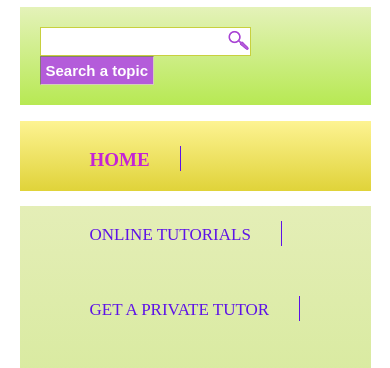
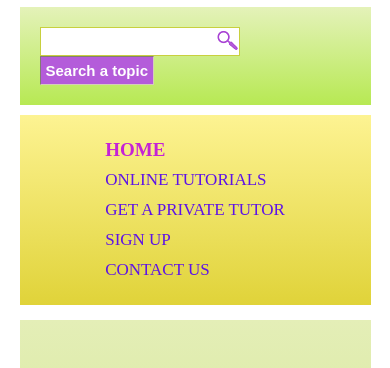
Before and after one commit to ShanaeL29/maths-website, a plain HTML site: page index.html in a window 390 px wide. Shown: the part 104-472 px from the top of the page. Drawn offline with Linux system fonts and the light colour scheme.

Commit message:
updated styling of nav menu to be responsive with media query

```diff
--- a/css/styling.css
+++ b/css/styling.css
@@ -17,7 +17,7 @@ body {
 
 header {
     /* height: 100px; */
-    padding-top: 10px;
+    padding: 10px 0;
     display: flex;
     flex-wrap: wrap;
 }
@@ -51,8 +51,8 @@ h1 a {
 
     /* flexbox transition */
     /* min-width: 400px; */
+    display: flex;
     flex: 50%;
-    display: flex;
     justify-content: center;
     align-items: center;
     padding: 20px;
@@ -61,17 +61,17 @@ h1 a {
 /* header: HTML elements that only consist of floating elements is going to behave as if it doesn't have any elements inside of it. To avoid this we will give the add some height */
 
 .text {
-    /* float: left; */
-    /* width: 200px; */
     /* background-image: url(../assets/search.png);
     background-color: white;
     background-position: center right;
     background-repeat: no-repeat; */
 
-    background: white url(../assets/search.png) right center no-repeat;
+    /* float: left; */
+    width: 200px;
     padding: 5px;
     font-size: 15px;
     color: #E36A0C;
+    background: white url(../assets/search.png) right center no-repeat;
     border: 1px solid #C8D03E;
 }
 
@@ -92,35 +92,34 @@ h1 a {
 /* We are not going to have any other elements in our header but it is good practice to clear the floating elements. */
 
 #menu {
-    height: 70px;
+    /* height: 70px; */
     background: linear-gradient(#FDF392, #E0D339);
     background: -webkit-linear-gradient(#FDF392, #E0D339);
     background: -moz-linear-gradient(#FDF392, #E0D339);
     background: -o-linear-gradient(#FDF392, #E0D339);
+    /* padding: 7px 0; */
+    padding: 20px 0;
+    display: flex;
+    flex-wrap: wrap;
 }
 
-ul {
+/* ul {
     list-style: none;
-}
+} */
 
-#menu ul li {
-    float: left;
+#menu a {
+    /* float: left; */
     padding: 0 30px;
     border-right: 1.5px solid #5D12E7;
-    height: 25px;
-    margin: 25px 0;
-}
+    height: 30px;
+    /* margin: 25px 0; */
 
-#menu ul li:last-child {
-    border-right: none;
-}
 
-#menu ul li a {
     font-size: 17px;
     text-decoration: none;
     color: #5D12E7;
     /* text-transform: uppercase; */
-    line-height: 27px;
+    line-height: 30px;
     /* the line-height helps us center the links vertically with the borders */
     transition: font-size 0.3s ease;
     /* linear means that the speed of the transition is the same from the beginning to the end */
@@ -131,13 +130,28 @@ ul {
     /* opera */
     -ms-transition: font-size 0.3s ease;
     /* internet explorer */
-
 }
 
-#menu ul li a:hover, #menu ul li a.active {
+#menu a:last-child {
+    border-right: none;
+}
+
+#menu a:hover, #menu a.active {
     font-weight: bold;
     color: #C522D6;
     font-size: 19px;
+}
+
+/* small screens: vertical menu - targeting screens */
+@media screen and (max-width: 700px) {
+    #menu {
+        flex-direction: column;
+        align-content: center;
+    }
+
+    #menu a {
+        border-right: none;
+    }
 }
 
 #introduction {
--- a/index.html
+++ b/index.html
@@ -28,13 +28,18 @@
                 </div>
             </header>
             <nav id="menu">
-                <ul>
-                    <li><a href="#" class="active">HOME</a></li>
+                <!-- <ul> -->
+                    <!-- <li><a href="#" class="active">HOME</a></li>
                     <li><a href="#">ONLINE TUTORIALS</a></li>
                     <li><a href="#">GET A PRIVATE TUTOR</a></li>
                     <li><a href="#">SIGN UP</a></li>
-                    <li><a href="#">CONTACT US</a></li>
-                </ul>
+                    <li><a href="#">CONTACT US</a></li> -->
+                <!-- </ul> -->
+                <a href="#" class="active">HOME</a>
+                <a href="#">ONLINE TUTORIALS</a>
+                <a href="#">GET A PRIVATE TUTOR</a>
+                <a href="#">SIGN UP</a>
+                <a href="#">CONTACT US</a>
             </nav>
             <div  id="introduction">
                 <h3>Do you need help with Maths?</h3>
```
